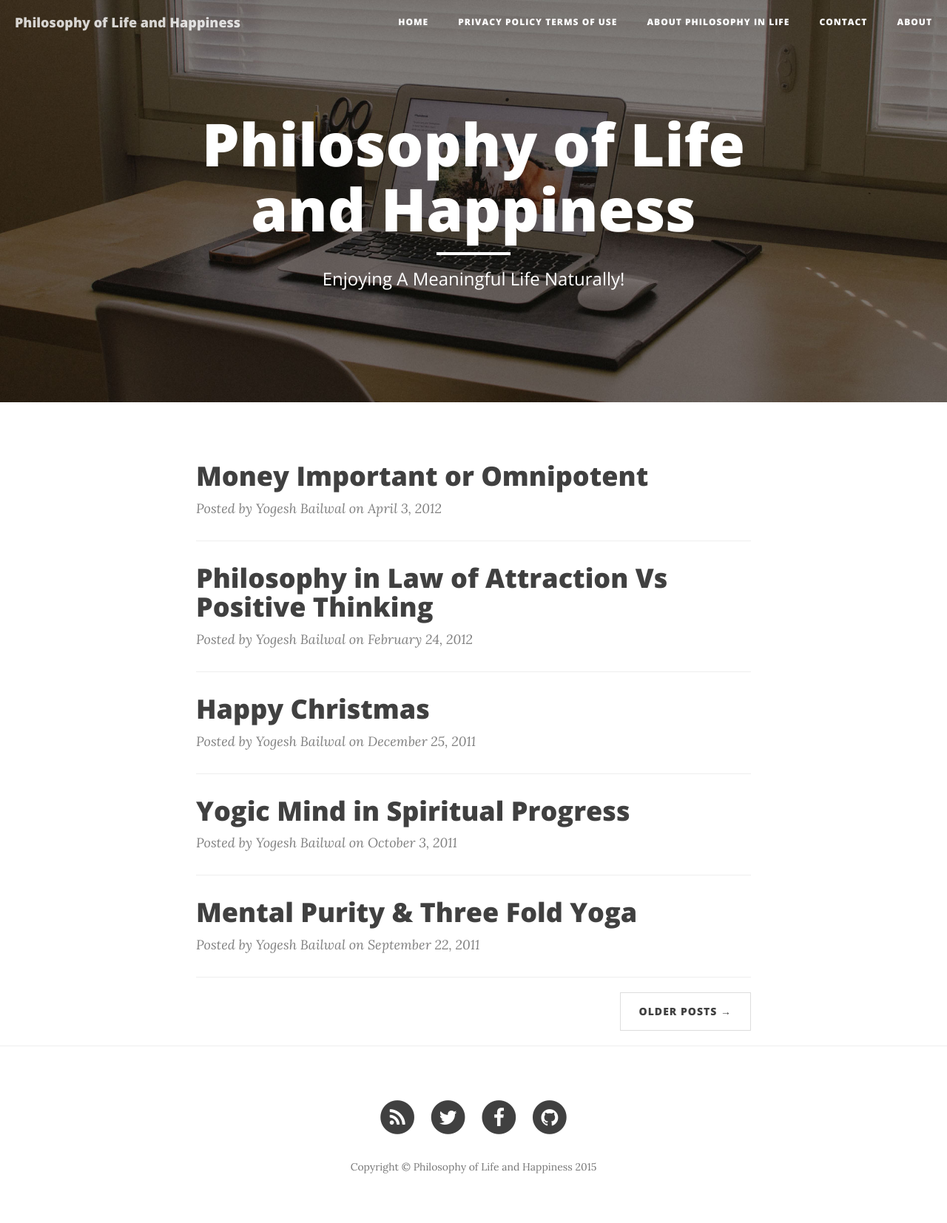
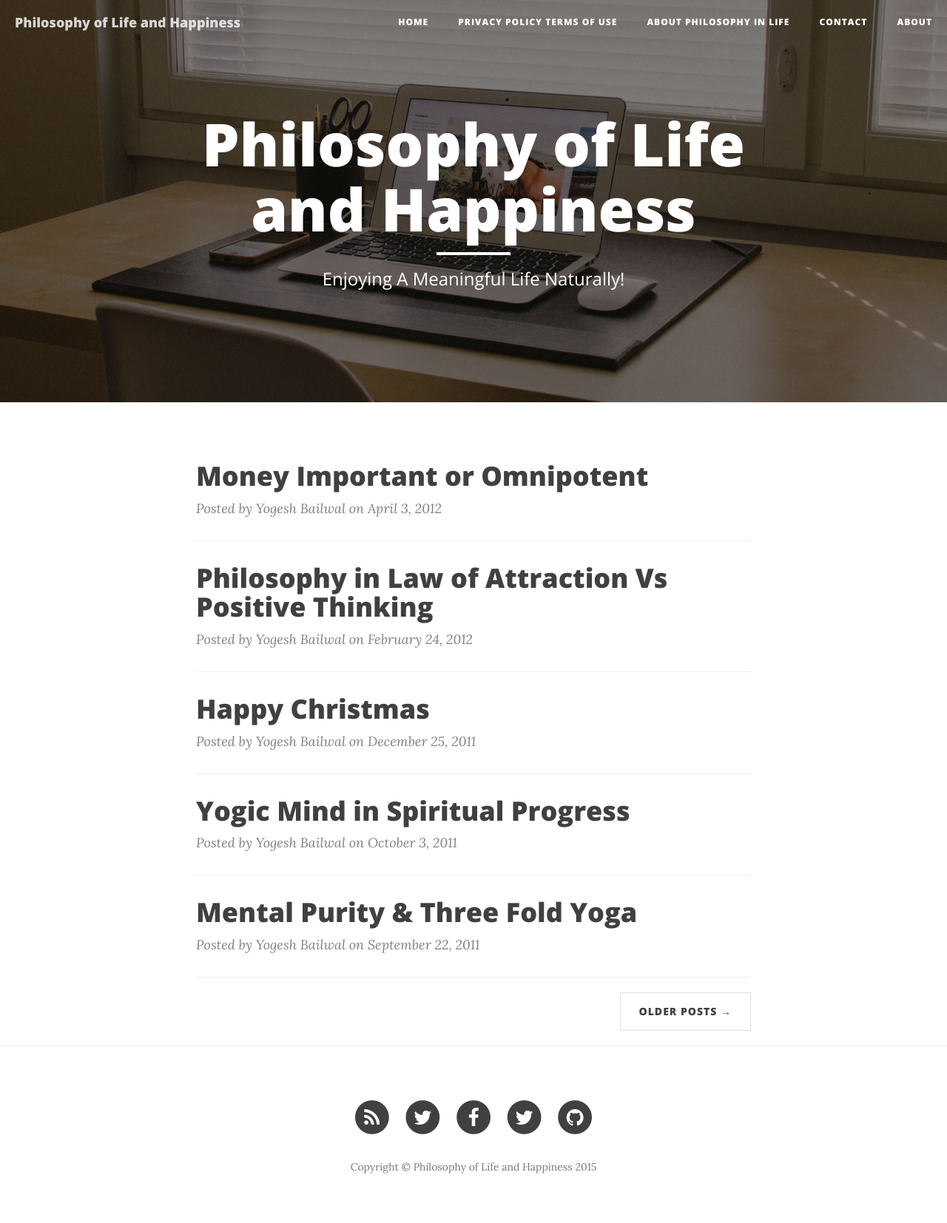
Before and after one commit to philosophyinlife/philosophyinlife.gitbub.io, a Jekyll site: the page built from index.html, in a window 1280 px wide. Shown: the whole page at 74% size. Built offline with Jekyll 4.4.1, drawn with Linux system fonts in a browser that asks for light colours; nearby versions of some CDN libraries; the list of posts is cut into pages by our own code.

Commit message:
google
google plus

```diff
--- a/_includes/footer.html
+++ b/_includes/footer.html
@@ -32,6 +32,16 @@
                         </a>
                     </li>
                     {% endif %}
+                    {% if site.google_plus %}
+                    <li>
+                        <a href="https://google.com/+{{ site.google_plus }}">
+                            <span class="fa-stack fa-lg">
+                                <i class="fa fa-circle fa-stack-2x"></i>
+                                <i class="fa fa-twitter fa-stack-1x fa-inverse"></i>
+                            </span>
+                        </a>
+                    </li>
+                    {% endif %}
                     {% if site.github_username %}
                     <li>
                         <a href="https://github.com/{{ site.github_username }}">
```
